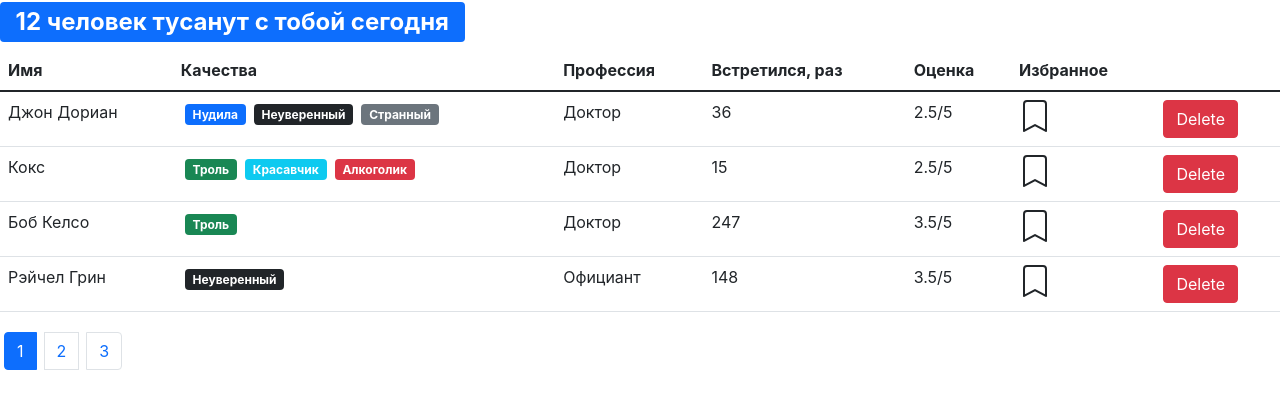
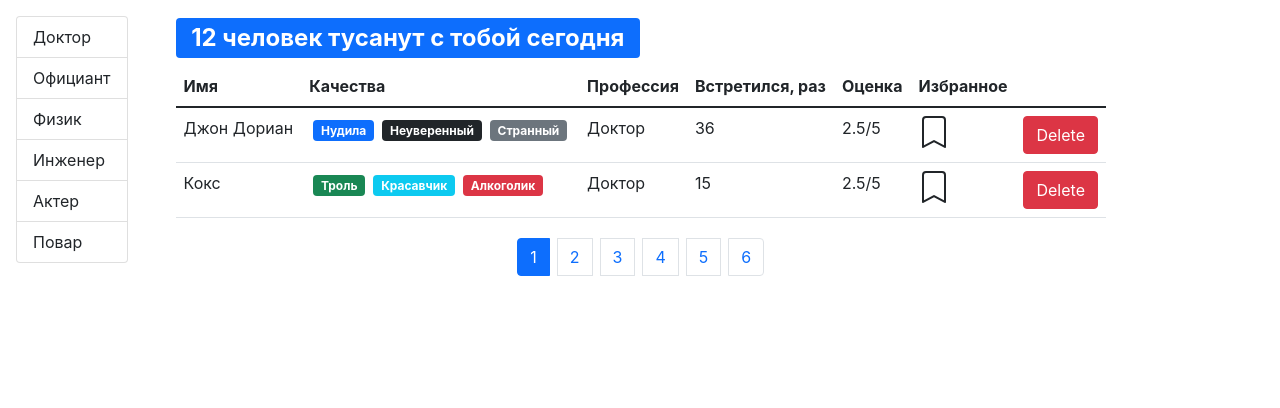
Before and after one commit to Chivapchichi2/CP-1, a React (Create React App) app: page / in a window 1280 px wide. Shown: the top 408 px of the page. Built offline with nearby package versions, Linux system fonts and the light colour scheme.

Commit message:
lesson 5 start

```diff
--- /dev/null
+++ b/src/API/fake.api/professions.api.js
@@ -0,0 +1,28 @@
+export const professionsObject = {
+  doctor: { _id: '67rdca3eeb7f6fgeed471818', name: 'Доктор' },
+  waiter: { _id: '67rdca3eeb7f6fgeed471820', name: 'Официант' },
+  physics: { _id: '67rdca3eeb7f6fgeed471814', name: 'Физик' },
+  engineer: { _id: '67rdca3eeb7f6fgeed471822', name: 'Инженер' },
+  actor: { _id: '67rdca3eeb7f6fgeed471824', name: 'Актер' },
+  cook: { _id: '67rdca3eeb7f6fgeed471829', name: 'Повар' },
+};
+
+export const professionsArray = [
+  { _id: '67rdca3eeb7f6fgeed471818', name: 'Доктор' },
+  { _id: '67rdca3eeb7f6fgeed471820', name: 'Официант' },
+  { _id: '67rdca3eeb7f6fgeed471814', name: 'Физик' },
+  { _id: '67rdca3eeb7f6fgeed471822', name: 'Инженер' },
+  { _id: '67rdca3eeb7f6fgeed471824', name: 'Актер' },
+  { _id: '67rdca3eeb7f6fgeed471829', name: 'Повар' },
+];
+
+const fetchAll = () =>
+  new Promise(resolve => {
+    setTimeout(() => {
+      resolve(professionsArray);
+    }, 2000);
+  });
+
+export default {
+  fetchAll,
+};
--- a/src/API/fake.api/user.api.js
+++ b/src/API/fake.api/user.api.js
@@ -1,11 +1,5 @@
-const professions = {
-  doctor: { _id: '67rdca3eeb7f6fgeed471818', name: 'Доктор' },
-  waiter: { _id: '67rdca3eeb7f6fgeed471820', name: 'Официант' },
-  physics: { _id: '67rdca3eeb7f6fgeed471814', name: 'Физик' },
-  engineer: { _id: '67rdca3eeb7f6fgeed471822', name: 'Инженер' },
-  actor: { _id: '67rdca3eeb7f6fgeed471824', name: 'Актер' },
-  cook: { _id: '67rdca3eeb7f6fgeed471829', name: 'Повар' },
-};
+import { professionsObject as professions } from './professions.api';
+
 const qualities = {
   tedious: {
     _id: '67rdca3eeb7f6fgeed471198',
@@ -17,7 +11,11 @@ const qualities = {
     name: 'Странный',
     color: 'secondary',
   },
-  buller: { _id: '67rdca3eeb7f6fgeed4711012', name: 'Троль', color: 'success' },
+  buller: {
+    _id: '67rdca3eeb7f6fgeed4711012',
+    name: 'Троль',
+    color: 'success',
+  },
   alcoholic: {
     _id: '67rdca3eeb7f6fgeed471101',
     name: 'Алкоголик',
@@ -133,6 +131,14 @@ const users = [
     rate: 5,
   },
 ];
-export function fetchAll() {
-  return users;
-}
+
+const fetchAll = () =>
+  new Promise(resolve => {
+    setTimeout(() => {
+      resolve(users);
+    }, 2000);
+  });
+
+export default {
+  fetchAll,
+};
--- a/src/API/index.js
+++ b/src/API/index.js
@@ -1,6 +1,9 @@
-import * as users from './fake.api/user.api';
+import users from './fake.api/user.api';
+import professions from './fake.api/professions.api';
 
 const API = {
   users,
+  professions,
 };
+
 export default API;
--- a/src/app.jsx
+++ b/src/app.jsx
@@ -1,14 +1,24 @@
-import React, { useState } from 'react';
+import React, { useState, useEffect } from 'react';
 
 import Api from './API';
 import Users from './components/users';
 import SearchStatus from './components/searchStatus';
 import Pagination from './components/pagination';
+import GroupList from './components/groupList';
 
 const App = () => {
-  const [users, setUsers] = useState(Api.users.fetchAll());
+  const [users, setUsers] = useState([]);
   const [currentPage, setCurrentPage] = useState(1);
-  const paginationOption = 4;
+  const [profession, setProfession] = useState();
+
+  useEffect(() => {
+    Api.users.fetchAll().then(setUsers);
+  }, []);
+  useEffect(() => {
+    Api.professions.fetchAll().then(setProfession);
+  }, []);
+
+  const paginationOption = 2;
   const totalPages = Math.ceil(users.length / paginationOption);
 
   const handleDelete = id => {
@@ -39,17 +49,22 @@ const App = () => {
     if (!partOfUsers.length) setCurrentPage(currentPage - 1);
     return partOfUsers;
   };
+  const handleItemSelect = () => {};
 
   return (
-    <>
+    <div className="d-flex flex-column">
+      <div className="d-flex flex-shrink-0 p-3">
+        <GroupList items={profession} onItemSelect={handleItemSelect} />
+        <div className="d-flex flex-column ms-5">
           <SearchStatus length={users.length} />
-      {users.length > 0 && (
+          {users?.length > 0 && (
             <Users
               users={getPartOfUsers()}
               onDelete={handleDelete}
               onStatusClick={handleToggleBookMarc}
             />
           )}
+          <div className="d-flex justify-content-center">
             {users.length > 0 && totalPages > 1 && (
               <Pagination
                 totalPages={totalPages}
@@ -57,7 +72,10 @@ const App = () => {
                 handlePaginationClick={handlePaginationClick}
               />
             )}
-    </>
+          </div>
+        </div>
+      </div>
+    </div>
   );
 };
 
--- /dev/null
+++ b/src/components/groupList.jsx
@@ -0,0 +1,35 @@
+import React from 'react';
+import PropTypes from 'prop-types';
+
+const GroupList = ({ items, valueProperty, contentProperty, onItemSelect }) => {
+  const itemsObj = { ...items };
+  return (
+    <ul className="list-group">
+      {Object.keys(itemsObj).map(item => (
+        <li
+          key={itemsObj[item][valueProperty]}
+          className="list-group-item"
+          onClick={() => onItemSelect(itemsObj[item])}
+          onKeyDown={() => {}}
+          role="none"
+        >
+          {itemsObj[item][contentProperty]}
+        </li>
+      ))}
+    </ul>
+  );
+};
+
+GroupList.defaultProps = {
+  valueProperty: '_id',
+  contentProperty: 'name',
+};
+
+GroupList.propTypes = {
+  items: PropTypes.oneOfType([PropTypes.object, PropTypes.array]).isRequired,
+  valueProperty: PropTypes.string,
+  contentProperty: PropTypes.string,
+  onItemSelect: PropTypes.func.isRequired,
+};
+
+export default GroupList;
```
Lines whose indentation alone changed are shown as unchanged.
